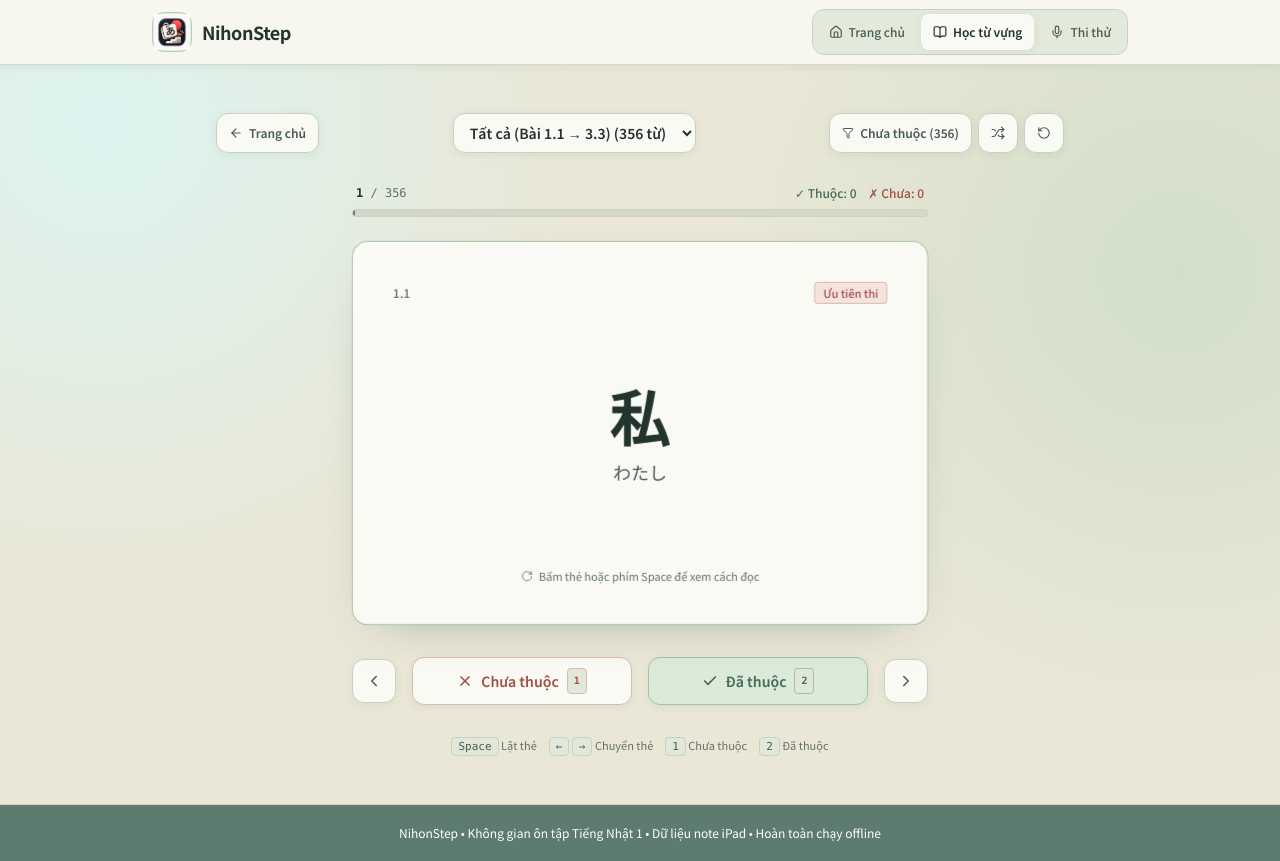
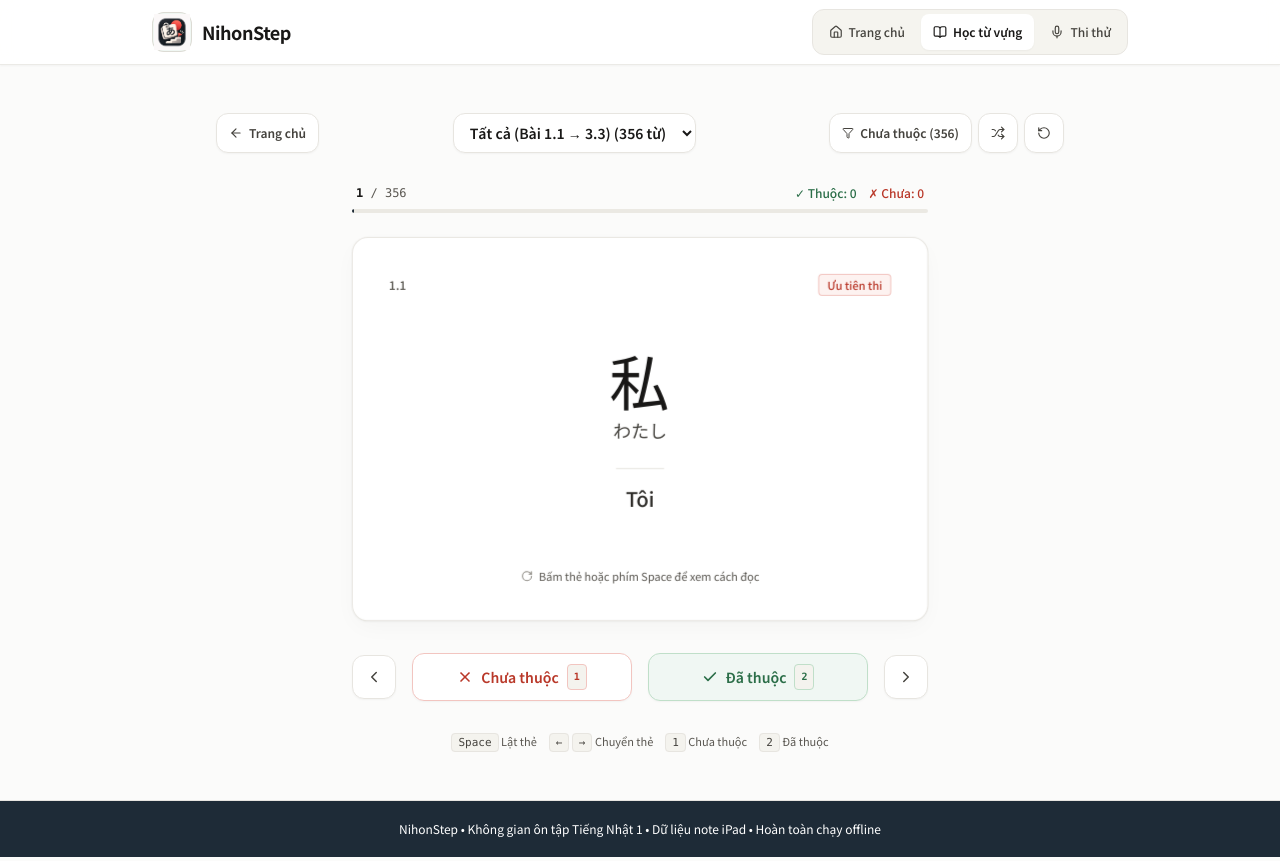
Before and after one commit to nhattam3101/jpd-web, a React (Vite) app: page / in a window 1280 px wide. Both pictures are taken after a click on the button "Học từ vựng". Built offline with nearby package versions, Linux system fonts and the light colour scheme.

Commit message:
Restore neutral flashcard design

```diff
--- a/src/components/Flashcard/FlashcardPlayer.tsx
+++ b/src/components/Flashcard/FlashcardPlayer.tsx
@@ -231,7 +231,7 @@ export const FlashcardPlayer: React.FC<FlashcardPlayerProps> = ({
       </div>
 
       {/* Subtle Progress Bar */}
-      <div className="w-full max-w-xl bg-paper-dark h-2 rounded-full overflow-hidden mb-6 border border-rule/70">
+      <div className="w-full max-w-xl bg-paper-dark h-1 rounded-full overflow-hidden mb-6">
         <div
           className="bg-aizome h-full transition-all duration-200 rounded-full"
           style={{ width: `${activeCards.length > 0 ? ((currentIndex + 1) / activeCards.length) * 100 : 0}%` }}
@@ -240,8 +240,8 @@ export const FlashcardPlayer: React.FC<FlashcardPlayerProps> = ({
 
       {/* THE MAIN CARD ARENA */}
       {activeCards.length === 0 ? (
-        <div className="study-panel w-full max-w-xl h-80 sm:h-96 rounded-2xl bg-mint-soft border border-sage flex flex-col items-center justify-center p-8 text-center">
-          <span className="w-14 h-14 rounded-2xl bg-paper-pure flex items-center justify-center mb-4 shadow-paper-sm"><Check className="w-7 h-7 text-matcha stroke-[2]" /></span>
+        <div className="study-panel w-full max-w-xl h-80 sm:h-96 rounded-2xl bg-paper-pure border border-rule flex flex-col items-center justify-center p-8 text-center">
+          <Check className="w-10 h-10 text-matcha mb-3 stroke-[2]" />
           <h3 className="text-lg font-bold text-ink mb-1">Đã thuộc toàn bộ từ vựng!</h3>
           <p className="text-xs text-ink-pencil mb-5">Không còn từ nào trong danh sách "Chưa thuộc".</p>
           <button
@@ -274,7 +274,7 @@ export const FlashcardPlayer: React.FC<FlashcardPlayerProps> = ({
             }`}
           >
             {/* FRONT FACE (Japanese Editorial Study Card) */}
-            <div className="flashcard-face flashcard-front study-panel absolute w-full h-full backface-hidden bg-paper-pure border border-sage rounded-2xl p-7 sm:p-10 flex flex-col justify-between transition-[border-color,box-shadow] duration-300">
+            <div className="flashcard-face flashcard-front study-panel absolute w-full h-full backface-hidden bg-paper-pure border border-rule hover:border-rule-strong rounded-2xl p-7 sm:p-9 flex flex-col justify-between transition-[border-color,box-shadow] duration-300">
               {/* Header inside card */}
               <div className="flex justify-between items-center text-xs">
                 <span className="text-ink-muted font-medium">
@@ -303,16 +303,24 @@ export const FlashcardPlayer: React.FC<FlashcardPlayerProps> = ({
               {/* Main Content: Japanese Typography Centerpiece */}
               <div className="text-center my-auto px-4">
                 {/* Kanji / Main Script */}
-                <div className="text-4xl sm:text-5xl md:text-6xl font-semibold tracking-wide text-ink font-jp mb-2 leading-tight">
+                <div className="text-4xl sm:text-5xl md:text-6xl font-medium tracking-wide text-ink font-jp mb-1.5 leading-tight">
                   {cardParts?.kanji}
                 </div>
 
-                {/* Japanese reading stays on the prompt side. */}
+                {/* Furigana / Reading */}
                 {cardParts?.kana && (
-                  <div className="text-base sm:text-lg font-medium text-ink-pencil font-jp mt-3">
+                  <div className="text-base sm:text-lg font-medium text-ink-pencil font-jp mb-6">
                     {cardParts.kana}
                   </div>
                 )}
+
+                {/* Subtle Divider Rule */}
+                <div className="w-12 h-px bg-rule mx-auto my-4" />
+
+                {/* Vietnamese Meaning */}
+                <div className="text-lg sm:text-xl font-medium text-ink-light">
+                  {currentCard?.vietnamese}
+                </div>
               </div>
 
               {/* Footer Hint */}
@@ -323,7 +331,7 @@ export const FlashcardPlayer: React.FC<FlashcardPlayerProps> = ({
             </div>
 
             {/* BACK FACE (Pronunciation according to Note) */}
-            <div className="flashcard-face flashcard-back study-panel absolute w-full h-full backface-hidden rounded-2xl p-7 sm:p-10 flex flex-col justify-between">
+            <div className="flashcard-face flashcard-back study-panel absolute w-full h-full backface-hidden rounded-2xl p-7 sm:p-9 flex flex-col justify-between">
               <div className="flex justify-between items-center text-xs text-ink-muted">
                 <span className="font-medium tracking-wide">CÁCH ĐỌC (NOTE IPAD)</span>
                 <span>{currentCard?.lesson}</span>
@@ -335,7 +343,7 @@ export const FlashcardPlayer: React.FC<FlashcardPlayerProps> = ({
                   {currentCard?.pronunciation}
                 </div>
 
-                <div className="w-14 h-1 rounded-full bg-[#D8CDB8] mx-auto my-5" />
+                <div className="w-14 h-1 rounded-full bg-rule-strong mx-auto my-5" />
 
                 <div>
                   <span className="text-xs font-semibold text-ink-muted block mb-1.5">NGHĨA TIẾNG VIỆT</span>
--- a/src/index.css
+++ b/src/index.css
@@ -4,17 +4,17 @@
 
 @layer base {
   :root {
-    --color-forest: #5D7B6F;
-    --color-sage: #A4C3A2;
-    --color-mint: #B0D4B8;
-    --color-sand: #EAE7D6;
-    --color-aqua: #D7F9FA;
-    --bg-paper: #EAE7D6;
-    --surface-card: #F9FAF4;
-    --surface-soft: #E2E8D9;
-    --border-rule: #C8D2C1;
-    --text-primary: #23342E;
-    --text-secondary: #465D54;
+    --color-forest: #1E2B37;
+    --color-sage: #D4D1C8;
+    --color-mint: #C0DFC9;
+    --color-sand: #FBFBFA;
+    --color-aqua: #EDF1F5;
+    --bg-paper: #FBFBFA;
+    --surface-card: #FFFFFF;
+    --surface-soft: #F4F3EE;
+    --border-rule: #E7E5E0;
+    --text-primary: #191817;
+    --text-secondary: #45433E;
     --ease-out: cubic-bezier(0.16, 1, 0.3, 1);
   }
 
@@ -33,13 +33,13 @@
 
   /* Accessible focus rings */
   :focus-visible {
-    outline: 3px solid #5D7B6F;
-    outline-offset: 3px;
+    outline: 2px solid #1E2B37;
+    outline-offset: 2px;
   }
 
   ::selection {
-    background: #B0D4B8;
-    color: #23342E;
+    background: #DCE5EC;
+    color: #191817;
   }
 
   button, select {
@@ -68,10 +68,7 @@
 }
 
 .app-surface {
-  background:
-    radial-gradient(circle at 8% 8%, rgba(215, 249, 250, 0.72), transparent 30rem),
-    radial-gradient(circle at 92% 28%, rgba(176, 212, 184, 0.42), transparent 28rem),
-    var(--bg-paper);
+  background: var(--bg-paper);
 }
 
 .app-view {
@@ -92,7 +89,7 @@
 }
 
 .study-panel {
-  box-shadow: 0 18px 48px -30px rgba(45, 70, 59, 0.5);
+  box-shadow: 0 1px 3px rgba(25, 24, 23, 0.04), 0 8px 24px -4px rgba(25, 24, 23, 0.04);
 }
 
 .reveal-answer {
@@ -128,26 +125,10 @@
   transform: rotateY(180deg) translateZ(1px);
 }
 
-.flashcard-face::after {
-  content: '';
-  position: absolute;
-  inset: 0;
-  pointer-events: none;
-  border-radius: inherit;
-  background: linear-gradient(130deg, rgba(255, 255, 255, 0.34), transparent 38%);
-  opacity: 0.7;
-  z-index: 0;
-}
-
-.flashcard-face > * {
-  position: relative;
-  z-index: 1;
-}
-
 .flashcard-back {
-  background: #F3EBDD;
-  border: 1px solid #D8CDB8;
-  box-shadow: 0 18px 48px -30px rgba(85, 70, 45, 0.46);
+  background: #F4F3EE;
+  border: 1px solid #D4D1C8;
+  box-shadow: 0 1px 3px rgba(25, 24, 23, 0.04), 0 8px 24px -4px rgba(25, 24, 23, 0.04);
 }
 
 .exam-step {
@@ -225,14 +206,14 @@
   height: 6px;
 }
 ::-webkit-scrollbar-track {
-  background: #E2E8D9;
+  background: #F4F3EE;
 }
 ::-webkit-scrollbar-thumb {
-  background: #A4C3A2;
+  background: #D4D1C8;
   border-radius: 9999px;
 }
 ::-webkit-scrollbar-thumb:hover {
-  background: #5D7B6F;
+  background: #B8B5AE;
 }
 
 /* Reduced motion preference */
--- a/tailwind.config.js
+++ b/tailwind.config.js
@@ -8,52 +8,52 @@ export default {
     extend: {
       colors: {
         paper: {
-          DEFAULT: '#EAE7D6',
-          pure: '#F9FAF4',
-          subtle: '#E2E8D9',
-          dark: '#D5D8C8',
+          DEFAULT: '#FBFBFA',
+          pure: '#FFFFFF',
+          subtle: '#F4F3EE',
+          dark: '#EBE9E3',
         },
         ink: {
-          DEFAULT: '#23342E',
-          light: '#344A42',
-          pencil: '#465D54',
-          muted: '#60736B',
-          faint: '#7D8D86',
+          DEFAULT: '#191817',
+          light: '#2E2C29',
+          pencil: '#45433E',
+          muted: '#595650',
+          faint: '#8C8982',
         },
         rule: {
-          DEFAULT: '#C8D2C1',
-          strong: '#A7B8A5',
+          DEFAULT: '#E7E5E0',
+          strong: '#D4D1C8',
         },
         aizome: {
-          DEFAULT: '#5D7B6F',
-          hover: '#496459',
-          subtle: '#DDE8DD',
+          DEFAULT: '#1E2B37',
+          hover: '#141E27',
+          subtle: '#EDF1F5',
         },
         hanko: {
-          DEFAULT: '#A34E46',
-          subtle: '#F5E4DD',
-          border: '#DDB9AE',
+          DEFAULT: '#B93829',
+          subtle: '#FDF2F0',
+          border: '#F2C5C0',
         },
         matcha: {
-          DEFAULT: '#456B59',
-          subtle: '#DCEBD9',
-          border: '#A4C3A2',
+          DEFAULT: '#2B6E48',
+          subtle: '#F0F7F3',
+          border: '#C0DFC9',
         },
         ochre: {
-          DEFAULT: '#79652F',
-          subtle: '#F2ECD4',
+          DEFAULT: '#8A6421',
+          subtle: '#FAF5EC',
         },
         sage: {
-          DEFAULT: '#A4C3A2',
-          soft: '#D9E7D6',
+          DEFAULT: '#D4D1C8',
+          soft: '#F4F3EE',
         },
         mint: {
-          DEFAULT: '#B0D4B8',
-          soft: '#DDEEE0',
+          DEFAULT: '#C0DFC9',
+          soft: '#F0F7F3',
         },
         aqua: {
-          DEFAULT: '#D7F9FA',
-          soft: '#E9FBFB',
+          DEFAULT: '#EDF1F5',
+          soft: '#F7F9FB',
         },
       },
       fontFamily: {
@@ -62,9 +62,9 @@ export default {
         'serif-jp': ['"Noto Serif JP"', '"Shippori Mincho"', 'serif'],
       },
       boxShadow: {
-        'paper-sm': '0 2px 8px rgba(55, 77, 67, 0.08)',
-        'paper': '0 8px 24px -12px rgba(55, 77, 67, 0.24)',
-        'paper-lg': '0 18px 44px -20px rgba(55, 77, 67, 0.38)',
+        'paper-sm': '0 1px 2px rgba(25, 24, 23, 0.04)',
+        'paper': '0 1px 3px rgba(25, 24, 23, 0.04), 0 8px 24px -4px rgba(25, 24, 23, 0.04)',
+        'paper-lg': '0 2px 6px rgba(25, 24, 23, 0.05), 0 16px 36px -6px rgba(25, 24, 23, 0.06)',
       }
     },
   },
```
